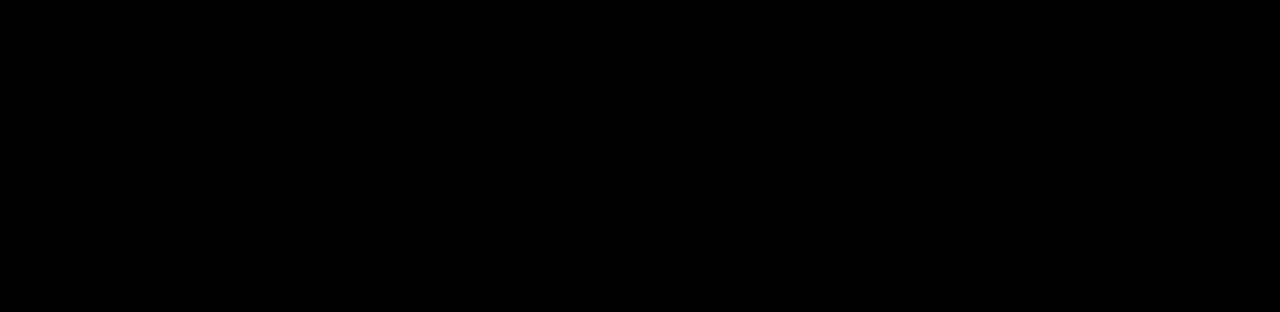
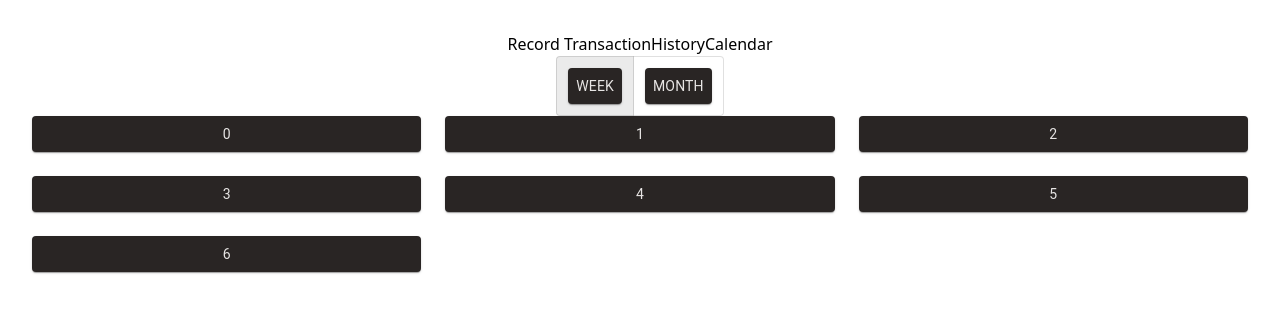
Before and after one commit to adityasatyadeep/budgit, a React (Vite) app in the folder frontend/: page /calendar in a window 1280 px wide. Shown: the top 312 px of the page. Built offline with nearby package versions, Linux system fonts and the light colour scheme; the HTML template or start-up script is replaced by a standard one.

Commit message:
week , month changes

```diff
--- a/frontend/src/App.css
+++ b/frontend/src/App.css
@@ -1,7 +1,7 @@
 html, body {
   margin: 0;
   padding: 0;
-  background-color: rgb(0, 0, 0);
+  background-color: rgb(255, 255, 255);
 }
 
 #root {
--- a/frontend/src/components/Calendar.jsx
+++ b/frontend/src/components/Calendar.jsx
@@ -4,28 +4,57 @@
 import Paper from '@mui/material/Paper';
 import Grid from '@mui/material/Unstable_Grid2';
 import SubmitButton from '../components/SubmitButton';
+import WeekView from "./WeekView";
+import MonthView from "./MonthView";
+import ToggleButton from '@mui/material/ToggleButton';
+import ToggleButtonGroup from '@mui/material/ToggleButtonGroup';
 
 
 
 const Calendar = () => {
+  const [view, setView] = React.useState('week');
 
-    const Item = styled(Paper)(({ theme }) => ({
-        backgroundColor: theme.palette.mode === 'dark' ? '#1A2027' : '#fff',
-        ...theme.typography.body2,
-        padding: theme.spacing(1),
-        textAlign: 'center',
-        color: theme.palette.text.secondary,
-      }));
+  const handleAlignment = (event, newAlignment) => {
+    setView(newAlignment);
+  };
+
+  const Views = () => {
+    if (view === "week") {
+      return (
+        <WeekView />
+      );
+    } else {
+      return (
+        <MonthView />
+      );
+    }
+  };
+
+  const Item = styled(Paper)(({ theme }) => ({
+    backgroundColor: '#292524',
+    ...theme.typography.body2,
+    padding: theme.spacing(1),
+    textAlign: 'center',
+    color: '#e7e5e4',
+  }));
+
   return (
-    <Grid container spacing={{ xs: 2, md: 3 }} columns={{ xs: 4, sm: 8, md: 12 }}>
-        {Array.from(Array(7)).map((_, index) => (
-            <Grid xs={2} sm={4} md={4} key={index}>
-            <SubmitButton></SubmitButton>
-            </Grid>
-        ))}
-    </Grid>
-
-
+    <>
+      <ToggleButtonGroup
+        value={view}
+        exclusive
+        onChange={handleAlignment}
+        aria-label="text alignment"
+      >
+        <ToggleButton value="week" aria-label="left aligned">
+          <Item>Week</Item>
+        </ToggleButton>
+        <ToggleButton value="month" aria-label="centered">
+          <Item>Month</Item>
+        </ToggleButton>
+      </ToggleButtonGroup>
+      <Views />
+    </>
   )
 }
 
--- a/frontend/src/components/Form.jsx
+++ b/frontend/src/components/Form.jsx
@@ -1,25 +1,22 @@
-import React, { useState, useEffect } from 'react';
-import axios from 'axios';
-import SubmitButton from '../components/SubmitButton';
-import FormRow from './FormRow';
-import Box from '@mui/material/Box';
-import dayjs from 'dayjs';
+import React, { useState, useEffect } from "react";
+import axios from "axios";
+import SubmitButton from "../components/SubmitButton";
+import FormRow from "./FormRow";
+import Box from "@mui/material/Box";
+import dayjs from "dayjs";
 
-const Form = ({ fields,options }) => {
-
+const Form = ({ fields, options }) => {
   const [formData, setFormData] = useState(() => {
     var initialState = {};
-        fields.forEach(field => {
-          if (field.name=="date"){
+    fields.forEach((field) => {
+      if (field.name == "date") {
         initialState[field.name] = dayjs();
-          }
-          else{
-            initialState[field.name] = '';
+      } else {
+        initialState[field.name] = "";
       }
     });
     return initialState;
   });
-
 
   const handleChange = (e) => {
     const { name, value } = e.target;
@@ -33,21 +30,27 @@
   const handleSubmit = async (e) => {
     e.preventDefault();
     try {
-            const response = await axios.post('http://127.0.0.1:5000/upload', formData);
+      const response = await axios.post(
+        "http://127.0.0.1:5000/upload",
+        formData
+      );
 
       console.log("Sending formdata to backend:", formData);
       console.log(response.data);
     } catch (error) {
-            console.error('There was an error!', error);
+      console.error("There was an error!", error);
     }
   };
 
   return (
-      <form onSubmit={handleSubmit} className="bg-fuchsia-100 shadow-md rounded px-8 pt-6 pb-8 mb-4">
+    <form
+      onSubmit={handleSubmit}
+      className="bg-pink-100 shadow-md rounded px-8 pt-6 pb-8 mb-4"
+    >
       <Box
         component="div"
         sx={{
-            '& .MuiTextField-root': { m: 1, width: '30ch' },
+          "& .MuiTextField-root": { m: 1, width: "30ch" },
         }}
         noValidate
         autoComplete="off"
@@ -71,4 +74,4 @@
   );
 };
 
-export default Form
+export default Form;
--- /dev/null
+++ b/frontend/src/components/MonthView.jsx
@@ -0,0 +1,34 @@
+import React from 'react'
+import { styled } from '@mui/material/styles';
+import Box from '@mui/material/Box';
+import Paper from '@mui/material/Paper';
+import Grid from '@mui/material/Unstable_Grid2';
+import SubmitButton from '../components/SubmitButton';
+
+
+
+const MonthView = () => {
+
+    const Item = styled(Paper)(({ theme }) => ({
+        backgroundColor: '#292524',
+        ...theme.typography.body2,
+        padding: theme.spacing(1),
+        textAlign: 'center',
+        color: '#e7e5e4',
+    }));
+
+
+    return (
+        <Grid container spacing={{ xs: 2, md: 3 }} columns={{ xs: 4, sm: 8, md: 12 }}>
+            {Array.from(Array(7)).map((_, index) => (
+                <Grid xs={2} sm={4} md={4} key={index}>
+                    <Item>{index}</Item>
+                </Grid>
+            ))}
+        </Grid>
+
+
+    )
+}
+
+export default MonthView
--- a/frontend/src/components/Navbar.jsx
+++ b/frontend/src/components/Navbar.jsx
@@ -6,8 +6,8 @@
 const Navbar = () => {
 
     const linkClass = ({ isActive }) => isActive
-    ? 'text-white bg-pink-500 hover:bg-pink-700 hover:text-white rounded-md px-3 py-2'
-    : 'text-white bg-black hover:bg-pink-300 hover:text-black rounded-md px-3 py-2';
+        ? 'text-white bg-pink-500 hover:bg-pink-700 hover:text-white rounded-md px-3 py-2'
+        : 'text-white bg-black hover:bg-pink-300 hover:text-black rounded-md px-3 py-2';
 
     return (
         <nav className="fixed top-0 left-0 right-0 bg-black border-b border-pink-700 z-50">
--- /dev/null
+++ b/frontend/src/components/WeekView.jsx
@@ -0,0 +1,34 @@
+import React from 'react'
+import { styled } from '@mui/material/styles';
+import Box from '@mui/material/Box';
+import Paper from '@mui/material/Paper';
+import Grid from '@mui/material/Unstable_Grid2';
+import SubmitButton from '../components/SubmitButton';
+
+
+
+const WeekView = () => {
+
+    const Item = styled(Paper)(({ theme }) => ({
+        backgroundColor: '#292524',
+        ...theme.typography.body2,
+        padding: theme.spacing(1),
+        textAlign: 'center',
+        color: '#e7e5e4',
+    }));
+
+
+    return (
+        <Grid container spacing={{ xs: 2, md: 3 }} columns={{ xs: 4, sm: 8, md: 12 }}>
+            {Array.from(Array(7)).map((_, index) => (
+                <Grid xs={2} sm={4} md={4} key={index}>
+                    <Item>{index}</Item>
+                </Grid>
+            ))}
+        </Grid>
+
+
+    )
+}
+
+export default WeekView
```
Lines whose indentation alone changed are shown as unchanged.
